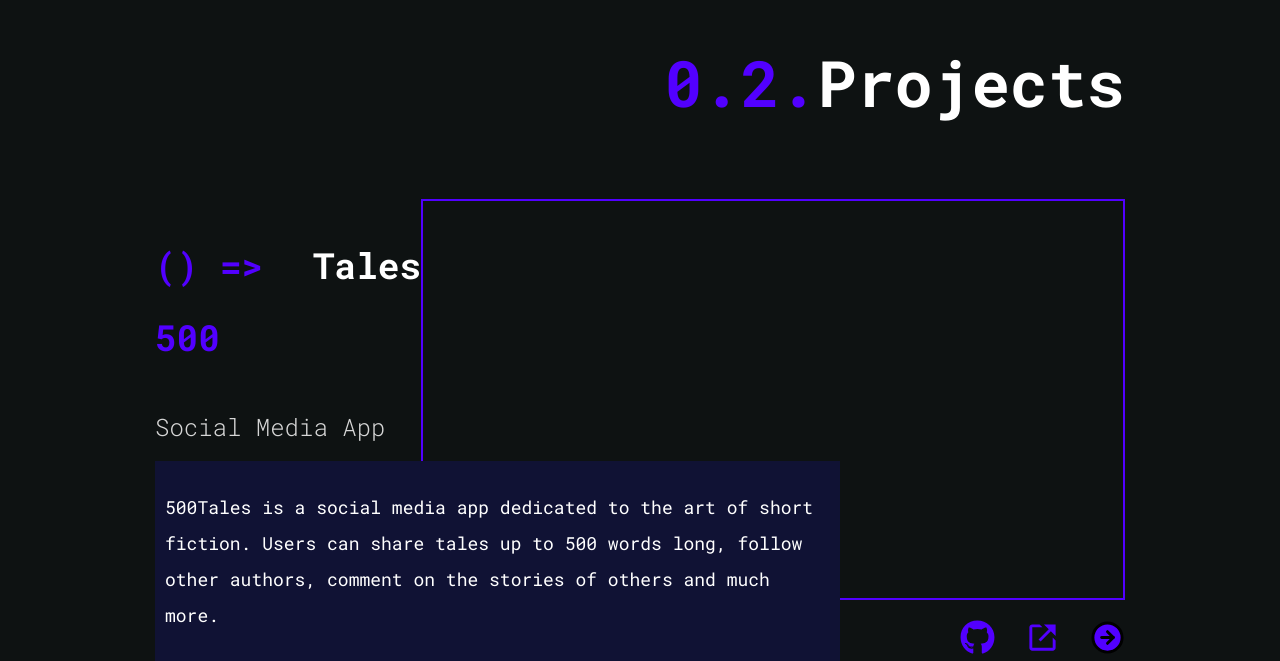
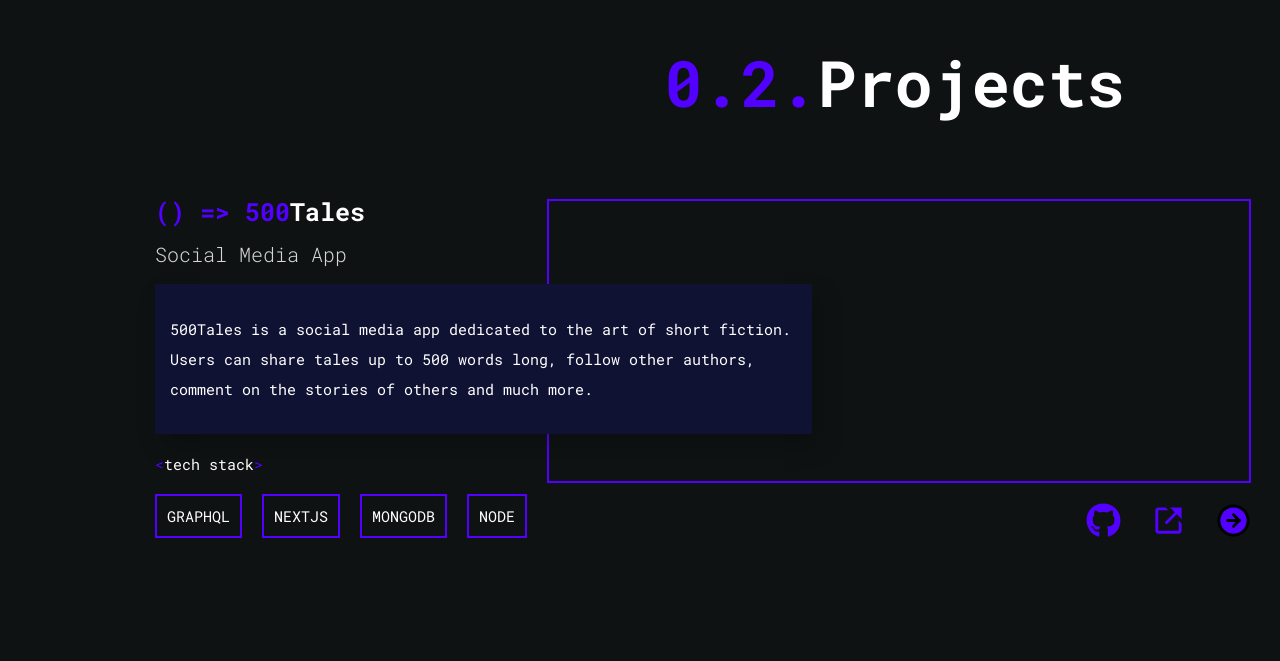
Before and after one commit to 0xngndev/portfolio.v2, a Next.js app: page / in a window 1280 px wide. Shown: the part 795-1456 px from the top of the page. After the commit the page ends 1333 px from the top, so only its background shows below. Built offline with nearby package versions, Linux system fonts and the light colour scheme.

Commit message:
Advances in Projects section

```diff
--- a/components/Projects.js
+++ b/components/Projects.js
@@ -11,7 +11,8 @@ const ProjectsWrapper = styled.section`
   align-items: flex-start;
 
   h1 {
-    display: flex;
+    display: block;
+
     color: var(--darkPrimary);
     align-self: flex-end;
     font-weight: 700;
@@ -25,11 +26,13 @@ const ProjectsWrapper = styled.section`
     position: relative;
     display: flex;
     flex-direction: row;
+    width: 100%;
   }
 
   .div-projects-fh {
     display: flex;
     flex-direction: column;
+    align-items: flex-end;
 
     .div-img {
       border: 2px solid var(--darkPrimary);
@@ -60,36 +63,61 @@ const ProjectsWrapper = styled.section`
     flex: 1;
 
     h1 {
+      display: block;
       font-weight: 700;
-      font-size: 3.6rem;
+      font-size: 2.5rem;
       align-self: flex-start;
+      margin: 0;
+      margin-bottom: 1rem;
+      line-height: 1;
     }
 
     h2 {
+      display: block;
       color: var(--darkSecondary);
       font-weight: 300;
-      font-size: 2.4rem;
+      font-size: 2rem;
       margin: 0;
+      margin-bottom: 1rem;
     }
 
     .div-fake {
       position: relative;
-      width: 250%;
-      padding: 1rem;
-      height: 10rem;
-
-      .div-description {
-        position: absolute;
-        background-color: #101234;
-        padding: 1rem;
-        z-index: 3;
-        left: 0;
+      padding: 1.5rem;
+      z-index: 2;
+      width: 160%;
+      background: #101234;
+      box-shadow: var(--bs);
 
       h3 {
+        display: block;
         color: #fff;
         font-weight: 400;
-          font-size: 1.8rem;
+        font-size: 1.5rem;
       }
+    }
+    p {
+      display: block;
+
+      color: var(--darkPrimary);
+
+      span {
+        color: #fff;
+      }
+    }
+    .div-tech-stack {
+      display: flex;
+      flex-direction: row;
+
+      button {
+        outline: none;
+        border: none;
+        background: transparent;
+        padding: 1rem;
+        color: #fff;
+        border: 2px solid var(--darkPrimary);
+        font-size: 1.5rem;
+        margin-right: 2rem;
       }
     }
   }
@@ -109,13 +137,11 @@ const Projects = () => {
           </h1>
           <h2>Social Media App</h2>
           <div className="div-fake">
-            <div className="div-description">
             <h3>
               500Tales is a social media app dedicated to the art of short
-                fiction. Users can share tales up to 500 words long, follow
-                other authors, comment on the stories of others and much more.
+              fiction. Users can share tales up to 500 words long, follow other
+              authors, comment on the stories of others and much more.
             </h3>
-            </div>
           </div>
           <p>
             {`<`}
```
Lines whose indentation alone changed are shown as unchanged.
